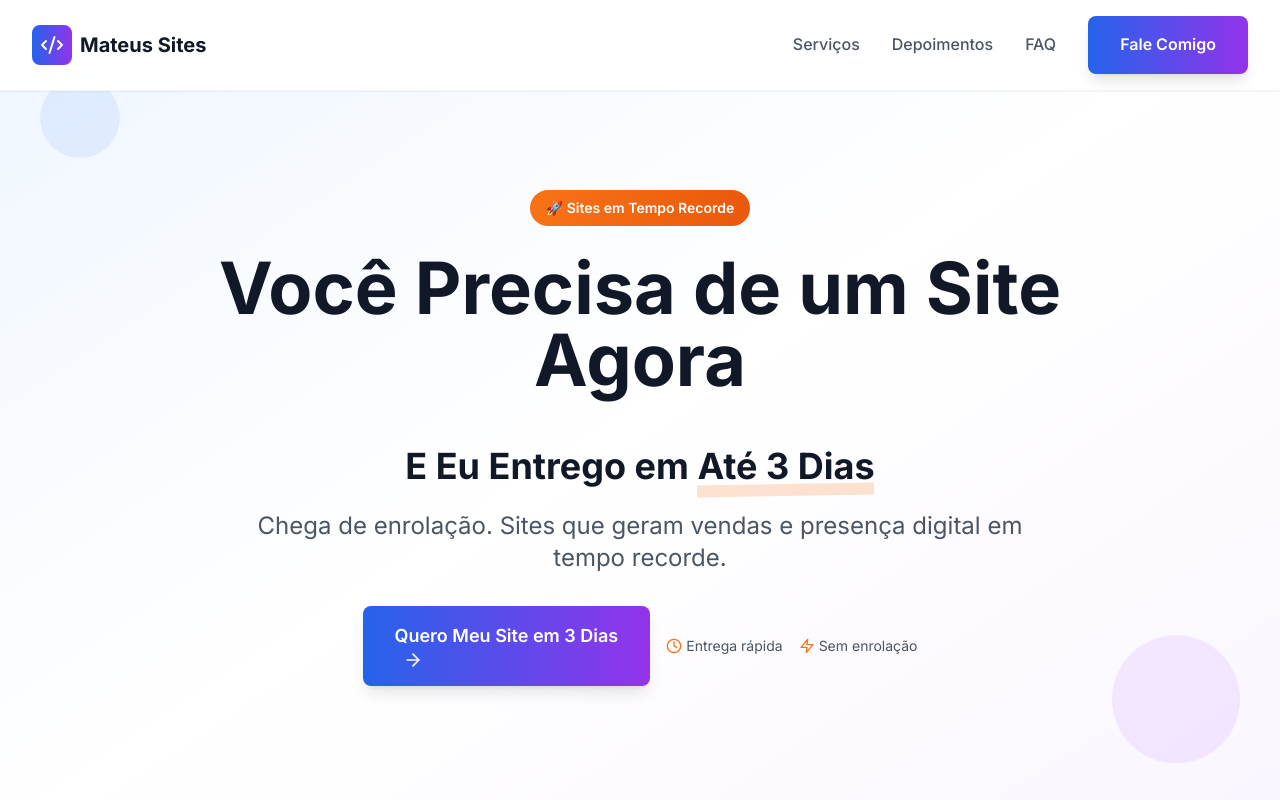
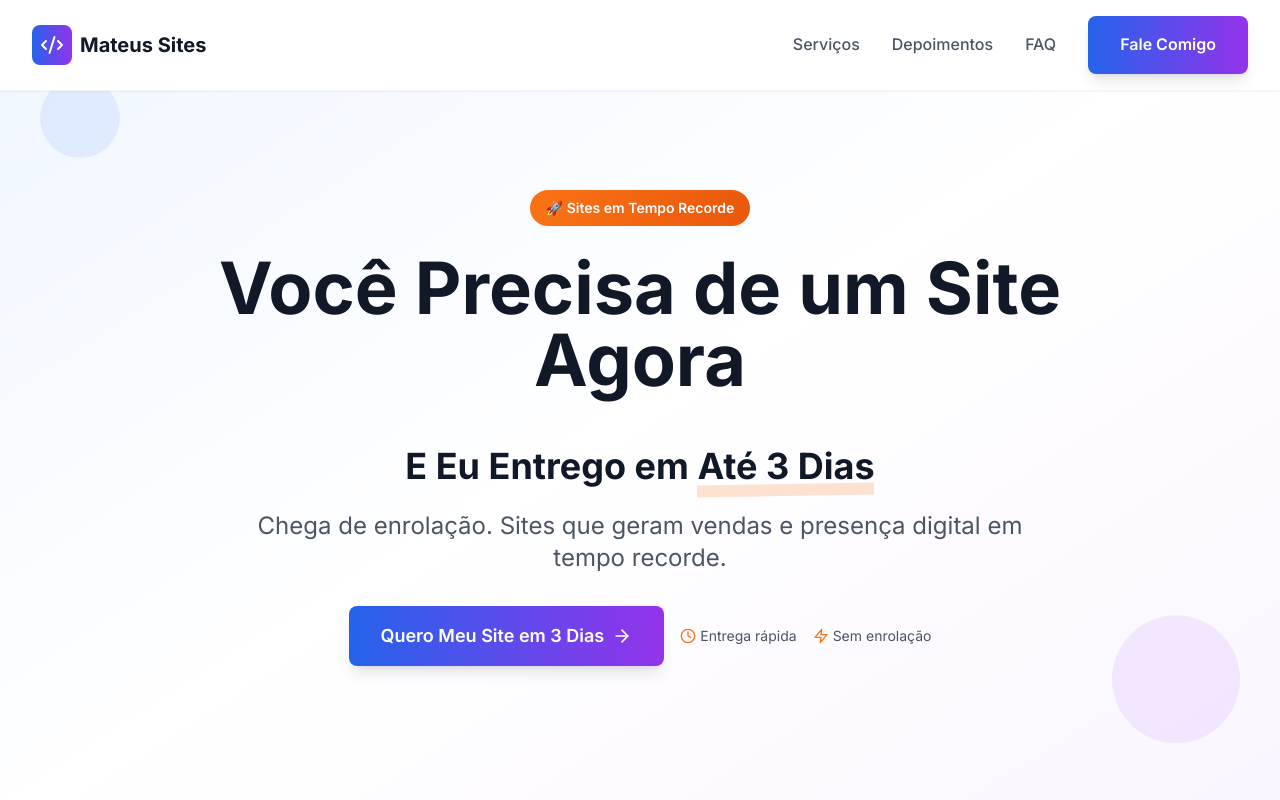
Before and after one commit to matefs/matefs.github.io-typescript, a React (Vite) app: page / in a window 1280 px wide. Shown: the top 800 px of the page. Built offline with nearby package versions, Linux system fonts and the light colour scheme.

Commit message:
fix: seta na mesma linha q botao  quero meu site

```diff
--- a/src/components/Hero.tsx
+++ b/src/components/Hero.tsx
@@ -31,7 +31,7 @@ const Hero: React.FC = () => {
           </p>
 
           <div className="flex flex-col sm:flex-row gap-4 justify-center items-center break-words">
-            <a href="#contato" className="btn-primary group text-lg">
+            <a href="#contato" className="btn-primary group text-lg flex items-center">
               Quero Meu Site em 3 Dias
               <ArrowRight className="ml-2 h-5 w-5 group-hover:translate-x-1 transition-transform" />
             </a>
```
